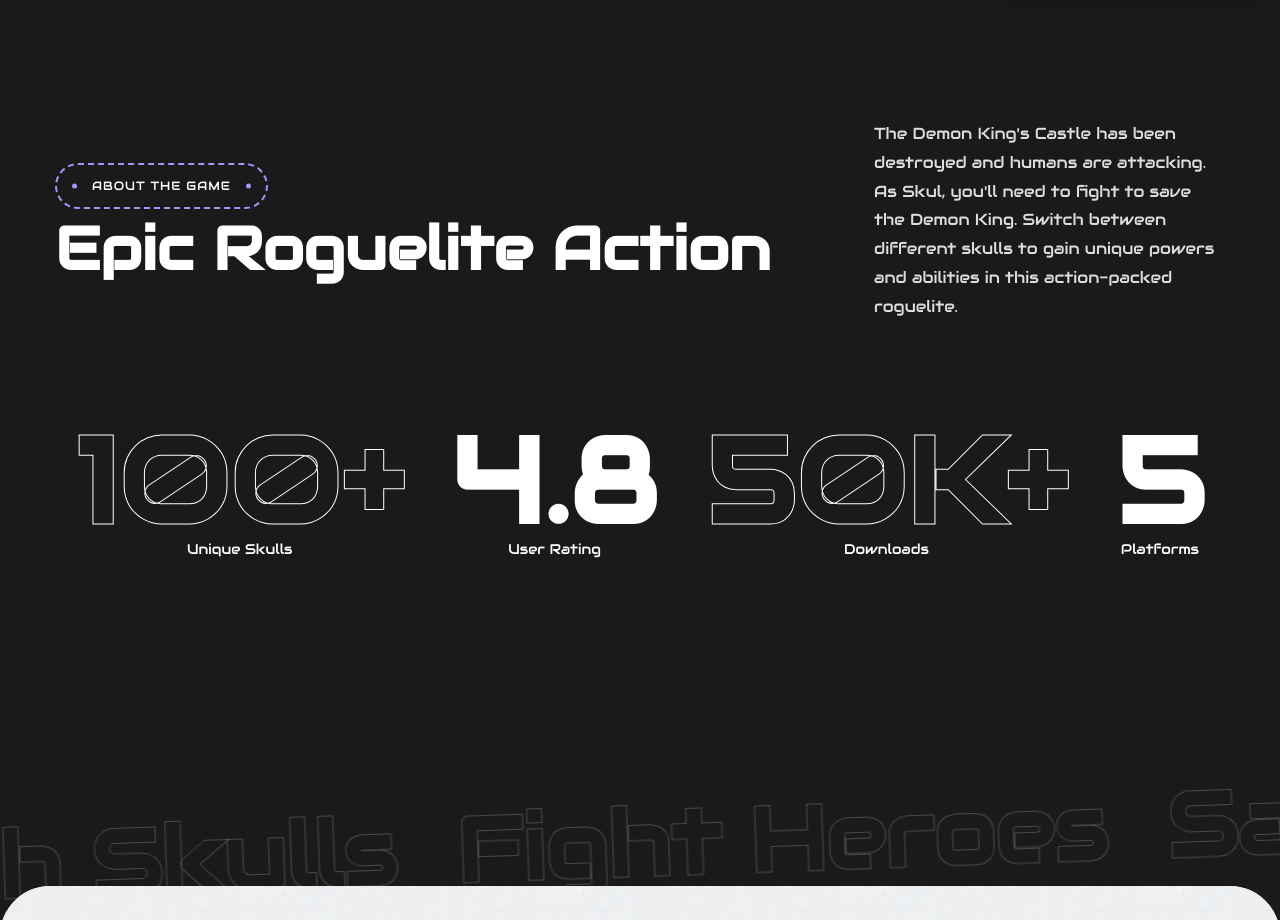
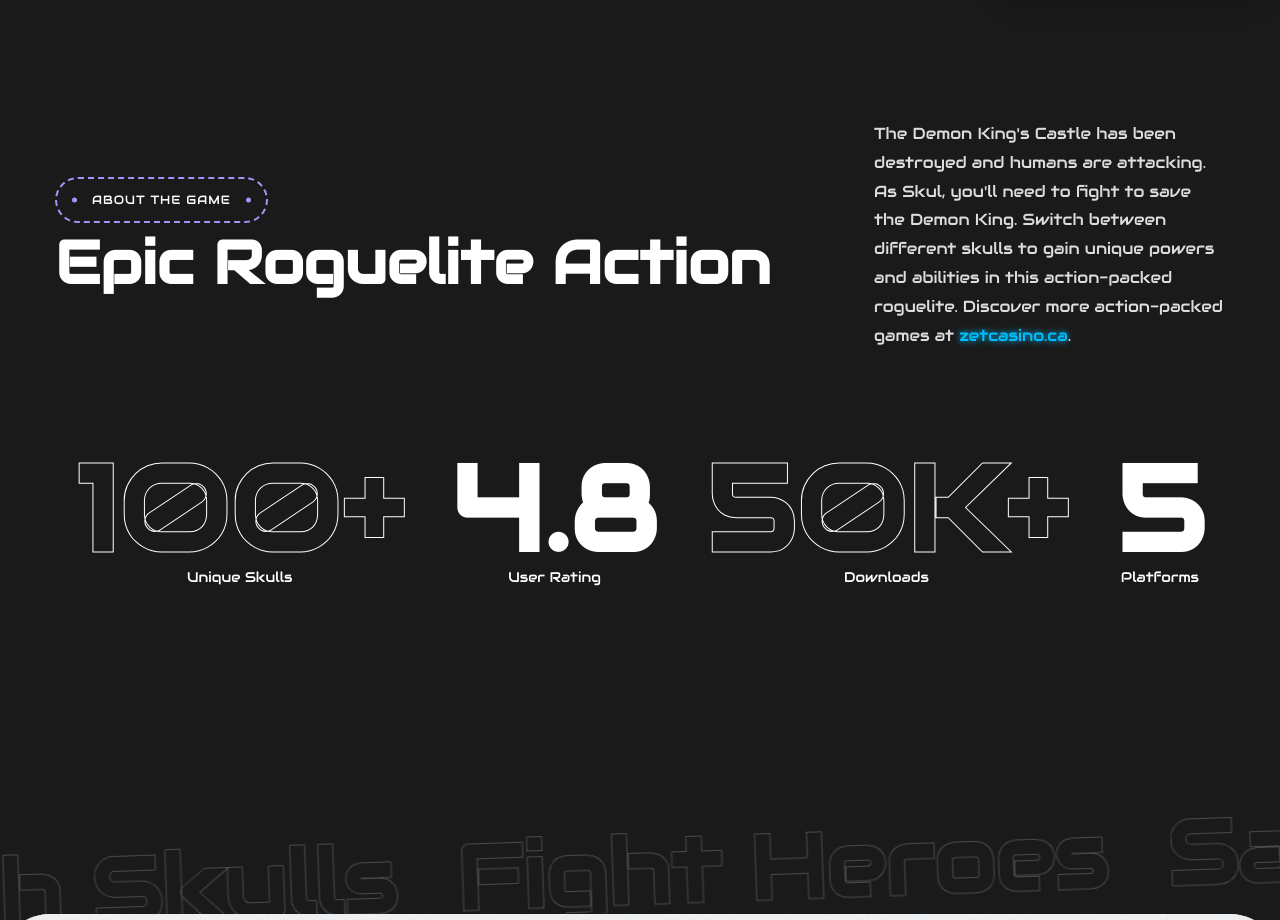
Before and after one commit to Seotrafter/bestchoice-gamers, a plain HTML site: page index.html in a window 1280 px wide. Shown: the part 800-1720 px from the top of the page. Drawn offline with Linux system fonts and the light colour scheme.

Commit message:
Update index.html

```diff
--- a/index.html
+++ b/index.html
@@ -132,9 +132,8 @@
 						</div>
 						<div class="intro__description block__description">
 							<p>
-								The Demon King's Castle has been destroyed and humans are attacking. As Skul, you'll
-								need to fight to save the Demon King. Switch between different skulls to gain unique
-								powers and abilities in this action-packed roguelite.
+					The Demon King's Castle has been destroyed and humans are attacking. As Skul, you'll need to fight to save the Demon King.
+					Switch between different skulls to gain unique powers and abilities in this action-packed roguelite. Discover more action-packed games at <a href="https://zetcasino.ca" style="color: #00bfff; text-shadow: 0 0 6px #00bfff;">zetcasino.ca</a>.
 							</p>
 						</div>
 					</div>
```
